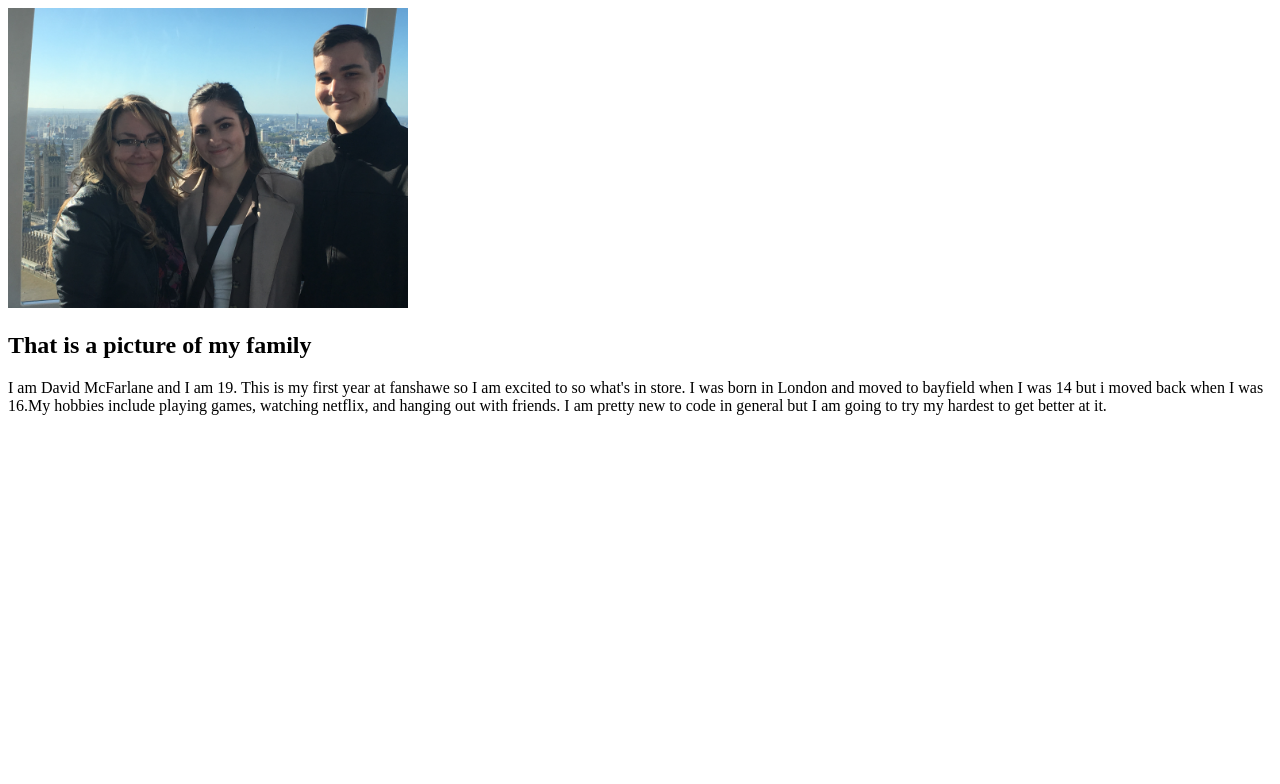
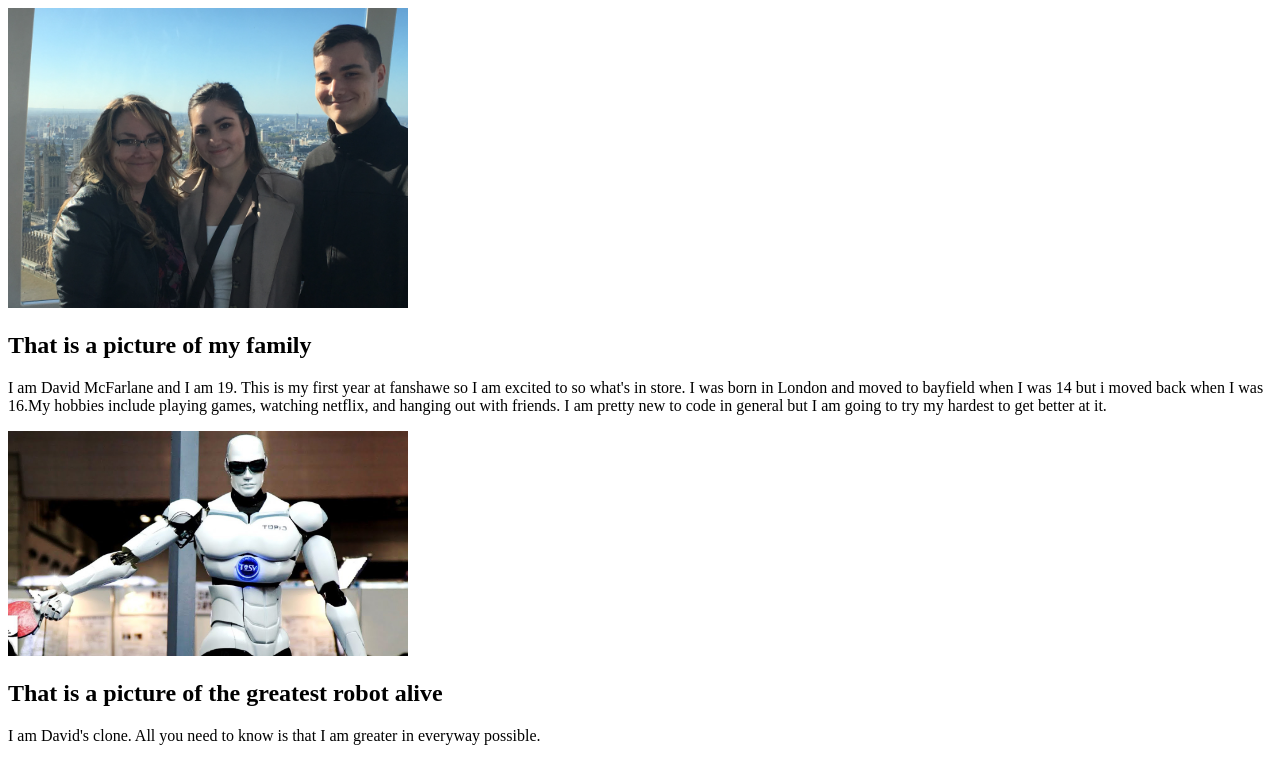
Before and after one commit to davidmcfar/Hw1_d_mcfarlane, a plain HTML site: page index.html in a window 1280 px wide. Drawn offline with Linux system fonts and the light colour scheme.

Commit message:
added my section and updated read me

```diff
--- a/index.html
+++ b/index.html
@@ -12,5 +12,12 @@
  	I was born in London and moved to bayfield when I was 14 but i moved back when I was 16.My hobbies include playing games, watching netflix, and hanging out with friends. I am pretty new to code in general but I am going to try my hardest to get better at it.
  </p>
  </section>
+ 	<section id="davidclone">
+<img src="images/davidclone.JPG" width="400px" alt="This is a picture of david's clone">
+<h1>That is a picture of the greatest robot alive</h1>
+ <p>
+ 	I am David's clone. All you need to know is that I am greater in everyway possible.
+ </p>
+ </section>
 </body>
 </html>
```
Also changed, not shown: images/davidclone.jpg (added), 1 other file.
